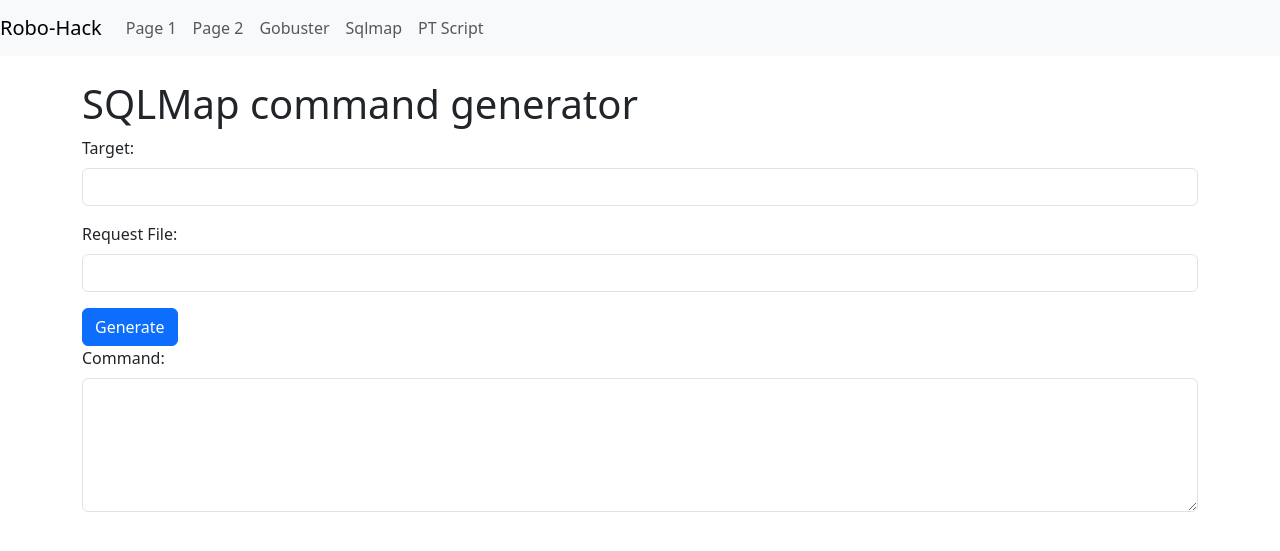
After one commit to killercd/robo-hack-imp, a Flask app: page /sqlmap in a window 1280 px wide. The commit adds this page. Shown: the top 551 px of the page. Run offline with Flask 3, Linux system fonts and the light colour scheme.

Commit message:
add sqlmap module

```diff
--- /dev/null
+++ b/app/robohack/mod/sqlmap.py
@@ -0,0 +1,32 @@
+from app.robohack.mod.utils.utils import *
+
+class SqlMapMod():
+
+    def __init__(self,
+                target,
+                request):
+
+        self.target = target
+        self.request = request
+
+
+    def generate(self):
+
+        g_command = f"sqlmap "
+        if self.target:
+            g_command = f"{g_command} -u {self.target}"
+        elif self.request:
+            g_command = f"{g_command} -r '{self.request}'"
+
+
+        data = {
+            "target": nte(self.target),
+            "request": nte(self.request),
+            "command": g_command
+        }
+        return data
+
+
+    @staticmethod
+    def empty_data():
+        return {"target": "", "request": ""}
--- /dev/null
+++ b/app/robohack/mod/utils/utils.py
@@ -0,0 +1,2 @@
+def nte(value):
+    return "" if value is None else value
--- a/app/routes.py
+++ b/app/routes.py
@@ -1,7 +1,8 @@
 from flask import render_template, request, redirect, url_for, flash
 from app import app, db
 from app.models import Page1Data, Page2Data
-from app.robohack.gobustermod import GobusterMod
+from app.robohack.mod.gobustermod import GobusterMod
+from app.robohack.mod.sqlmap import SqlMapMod
 
 @app.route('/')
 def home():
@@ -56,12 +57,6 @@ def page2():
 
 @app.route('/gobuster', methods=['GET', 'POST'])
 def gobuster():
-    target_v = ""
-    g_command = ""
-    wordlist = ""
-    cookies = ""
-    extension = ""
-    no_tsl_validation = "disabled"
 
     if request.method == 'POST':
 
@@ -72,11 +67,24 @@ def gobuster():
                                    request.form.get('cookies'),
                                    request.form.get('extension'),
                                    request.form.get('nossl'))
+            data = gobuster_mod.generate()
+            return render_template('gobuster/gobuster.html', data=data)
+        elif action=='instinfo':
+            return redirect(url_for('gobusterinfo'))
+    return render_template('gobuster/gobuster.html', data=GobusterMod.empty_data())
+
+@app.route('/sqlmap', methods=['GET', 'POST'])
+def sqlmap():
 
 
-        elif action=='instinfo':
-            return redirect(url_for('gobusterinfo'))
-    return render_template('gobuster/gobuster.html', target=target_v, command=g_command, wordlist=wordlist, cookies=cookies, extension=extension, nossl=no_tsl_validation)
+    if request.method == 'POST':
+        action = request.form.get('action')
+        if action == 'generate':
+            sqlmap_mod = SqlMapMod(request.form.get('target'),
+                                    request.form.get('request'))
+            data = sqlmap_mod.generate()
+            return render_template('sqlmap/sqlmap.html', data=data)
+    return render_template('sqlmap/sqlmap.html', data=SqlMapMod.empty_data())
 
 @app.route('/gobusterinfo', methods=['GET', 'POST'])
 def gobuster_info():
--- a/app/templates/base.html
+++ b/app/templates/base.html
@@ -4,16 +4,17 @@
         <meta charset="UTF-8">
         <meta name="viewport" content="width=device-width, initial-scale=1.0">
         <link href="https://cdn.jsdelivr.net/npm/bootstrap@5.3.0/dist/css/bootstrap.min.css" rel="stylesheet">
-        <title>Flask App</title>
+        <title>Robo Hack</title>
     </head>
 <body>
     <nav class="navbar navbar-expand-lg navbar-light bg-light">
-        <a class="navbar-brand" href="/">FlaskApp</a>
+        <a class="navbar-brand" href="/">Robo-Hack</a>
         <div class="collapse navbar-collapse">
             <ul class="navbar-nav">
                 <li class="nav-item"><a class="nav-link" href="/page1">Page 1</a></li>
                 <li class="nav-item"><a class="nav-link" href="/page2">Page 2</a></li>
                 <li class="nav-item"><a class="nav-link" href="/gobuster">Gobuster</a></li>
+                <li class="nav-item"><a class="nav-link" href="/sqlmap">Sqlmap</a></li>
                 <li class="nav-item"><a class="nav-link" href="/ptscriptgen">PT Script</a></li>
 
             </ul>
--- /dev/null
+++ b/app/templates/sqlmap/sqlmap.html
@@ -0,0 +1,26 @@
+{% extends 'base.html' %}
+{% block content %}
+<h1>SQLMap command generator</h1>
+<form method="post">
+    <div class="mb-3">
+        <label for="target" class="form-label">Target: </label>
+        <input type="text" class="form-control" id="target" name="target" value="{{ data['target'] }}" required>
+    </div>
+    <div class="mb-3">
+        <label for="requestfile" class="form-label">Request File: </label>
+        <input type="text" class="form-control" id="requestfile" name="requestfile" value="{{ data['request'] }}">
+    </div>
+
+    <button type="submit" class="btn btn-primary" name="action" value="generate">Generate</button>
+
+
+
+    <div class="mb-3">
+        <label for="command" class="form-label">Command: </label>
+        <textarea class="form-control" id="command" name="command" rows=5>{{ data['command'] }}</textarea>
+    </div>
+
+</form>
+
+
+{% endblock %}
```
Also changed, not shown: app/robohack/gobustermod.py (deleted, +0 -25 lines), app/robohack/mod/gobustermod.py (added, +46 -0 lines), app/templates/gobuster/gobuster.html (+7 -7 lines), app/robohack/mod/__init__.py (added), app/robohack/mod/utils/__init__.py (added).
